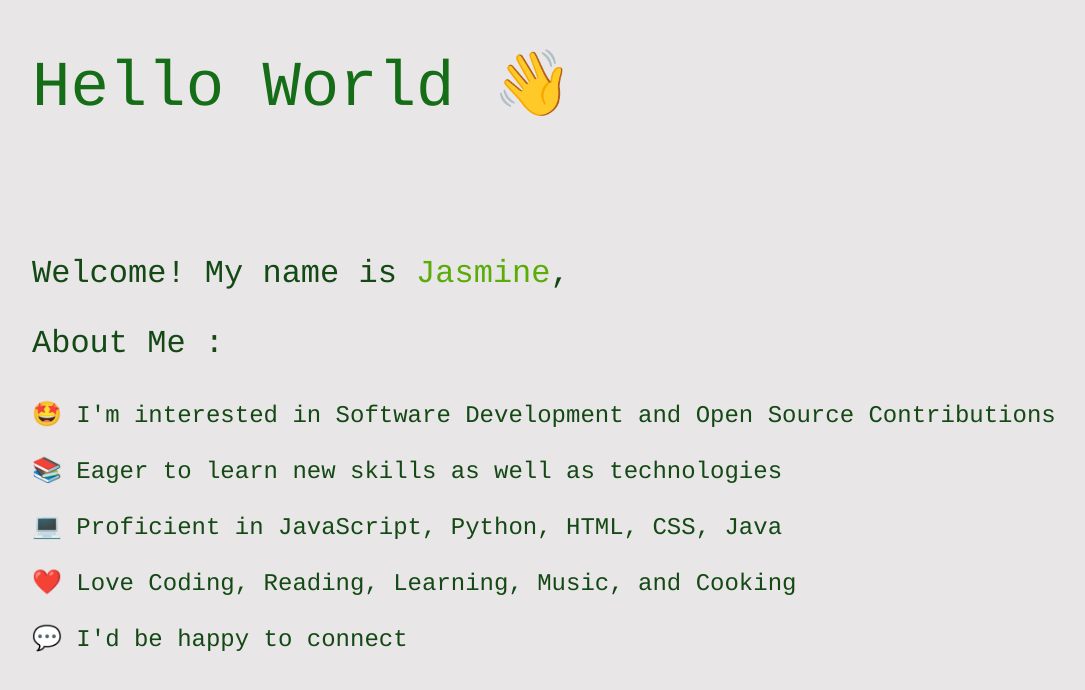
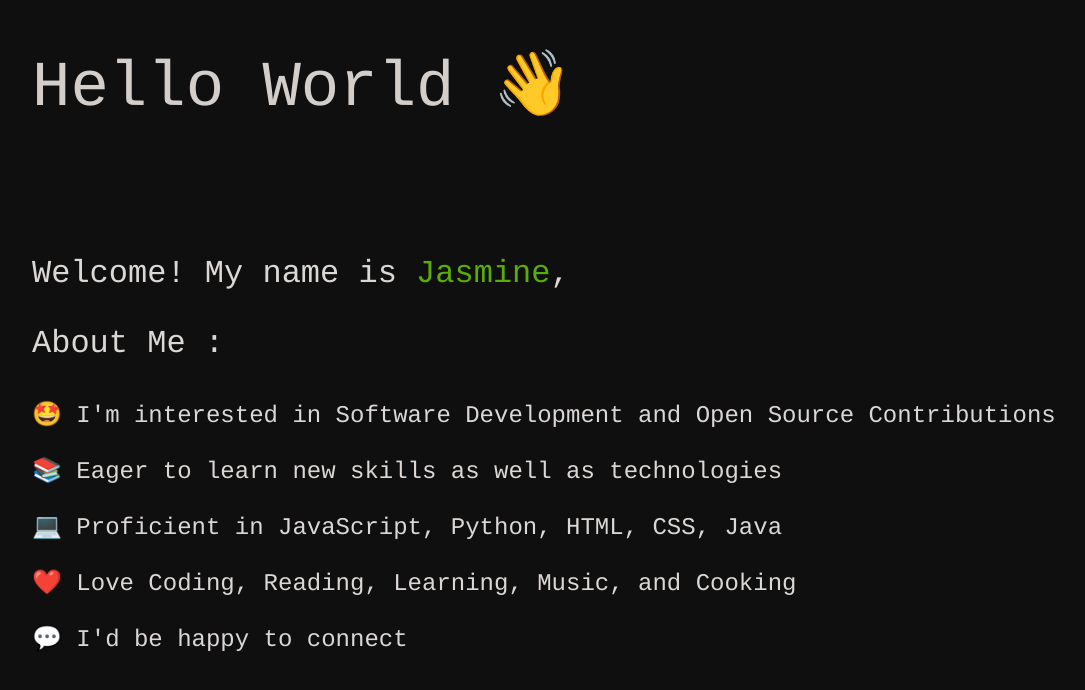
Before and after one commit to halloworlld/halloworlld.github.io, a plain HTML site: page index.html in a window 1280 px wide. Shown: the whole page, without its empty margins (50-1135 px from the left). Drawn offline with nearby package versions, Linux system fonts and the light colour scheme.

Commit message:
Update style.css

```diff
--- a/style.css
+++ b/style.css
@@ -1,5 +1,6 @@
+@import url("https://cdn.jsdelivr.net/npm/bootstrap-icons@1.10.3/font/bootstrap-icons.css");
 body {
-    background-color: rgb(232, 230, 230);
+    background-color: rgb(15, 15, 15);
     margin: auto;
     margin-top: 50px;
 }
@@ -7,18 +8,23 @@ body {
     text-align: left;
 }
 h1 {
-    color:rgb(21, 109, 23);
+    color:rgb(212, 206, 203);
     font-family: Courier, monospace;
     font-size: 4em;
 }
 h2 {
-    color:rgb(20, 73, 21);
+    color:rgb(219, 215, 213);
     font-family: Courier, monospace;
     font-size: xx-large;
 }
 p {
-    color:rgb(20, 73, 21);
+    color:rgb(219, 215, 213);
     font-family: Courier;
     line-height: 40px;
     font-size:x-large;
 }
+.bi, .bi:hover{
+    font-size: 45px;
+    margin-right: 30px;
+    color: rgb(219, 215, 213);
+}
```
